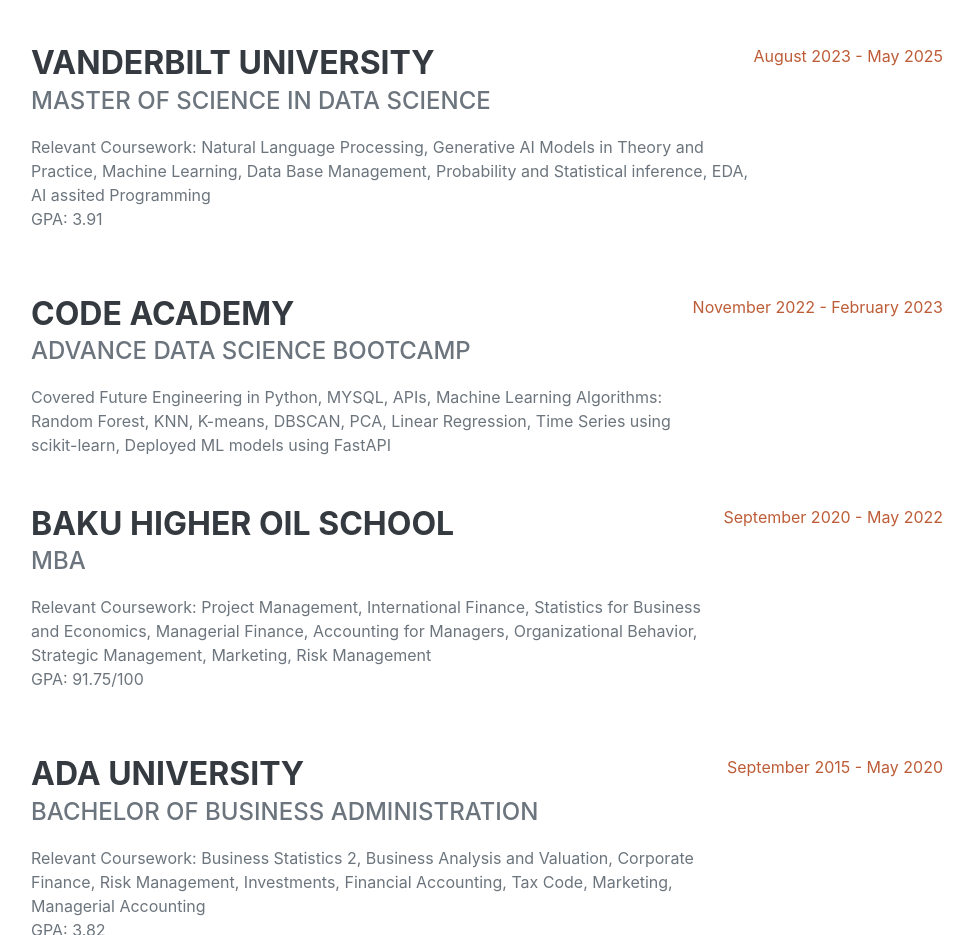
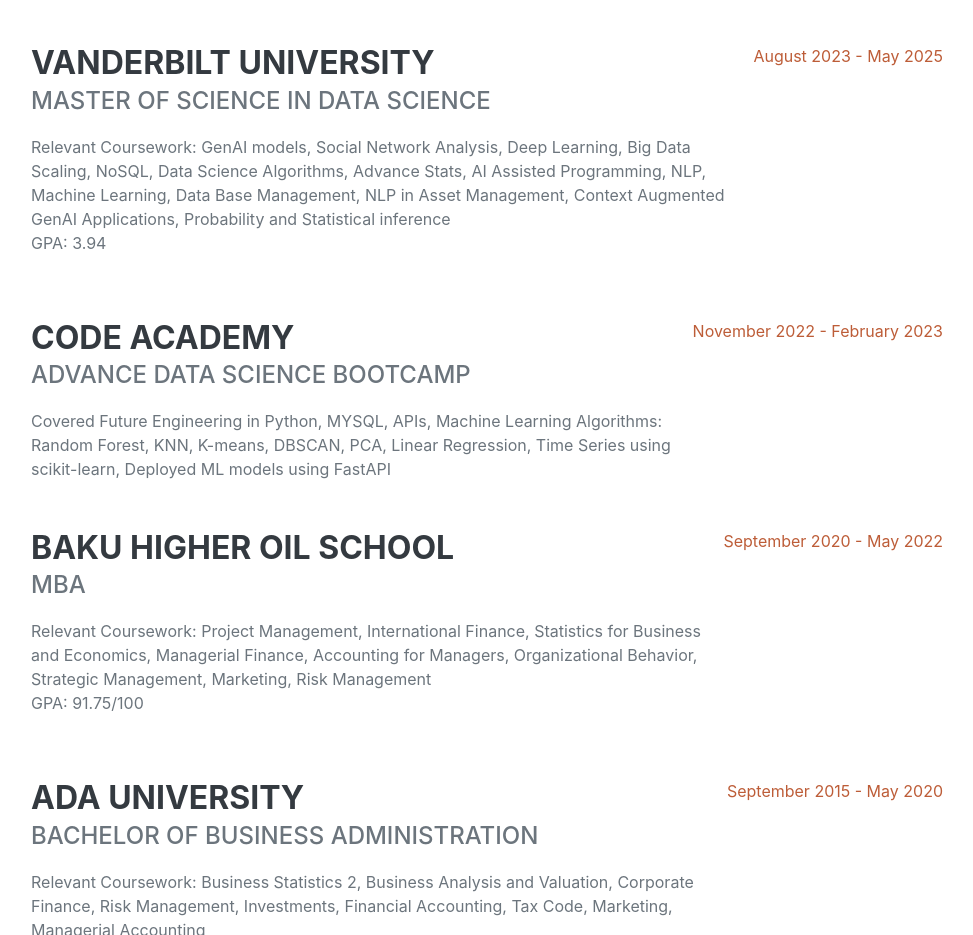
Before and after one commit to MuradAladdinzade/MuradAladdinzade.github.io, a plain HTML site: page index.html in a window 1280 px wide. Shown: the part 3060-3995 px from the top of the page, without its empty margins (289-1262 px from the left). Drawn offline with nearby package versions, Linux system fonts and the light colour scheme; a web font is replaced by a local one.

Commit message:
'updated'

```diff
--- a/index.html
+++ b/index.html
@@ -179,9 +179,8 @@
                         <div class="flex-grow-1">
                             <h3 class="mb-0">Vanderbilt University</h3>
                             <div class="subheading mb-3">Master of Science in Data Science</div>
-                            <div>Relevant Coursework: Natural Language Processing, Generative AI Models in Theory and Practice, Machine Learning, Data Base Management,
-                                Probability and Statistical inference, EDA, AI assited Programming</div>
-                            <p>GPA: 3.91</p>
+                            <div>Relevant Coursework: GenAI models, Social Network Analysis, Deep Learning, Big Data Scaling, NoSQL, Data Science Algorithms, Advance Stats, AI Assisted Programming, NLP, Machine Learning, Data Base Management, NLP in Asset Management, Context Augmented GenAI Applications, Probability and Statistical inference</div>
+                            <p>GPA: 3.94</p>
                         </div>
                         <div class="flex-shrink-0"><span class="text-primary">August 2023 - May 2025</span></div>
                     </div>
```
Also changed, not shown: 1 other file.
